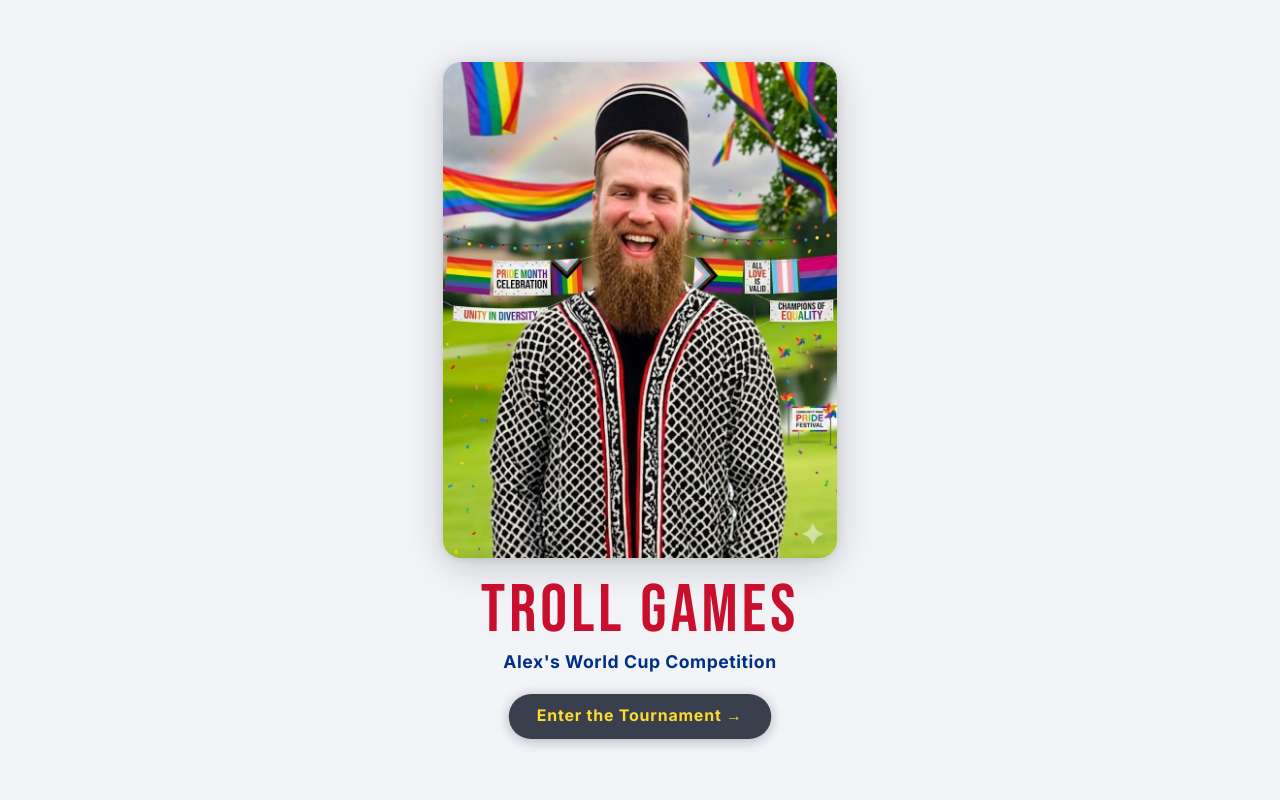
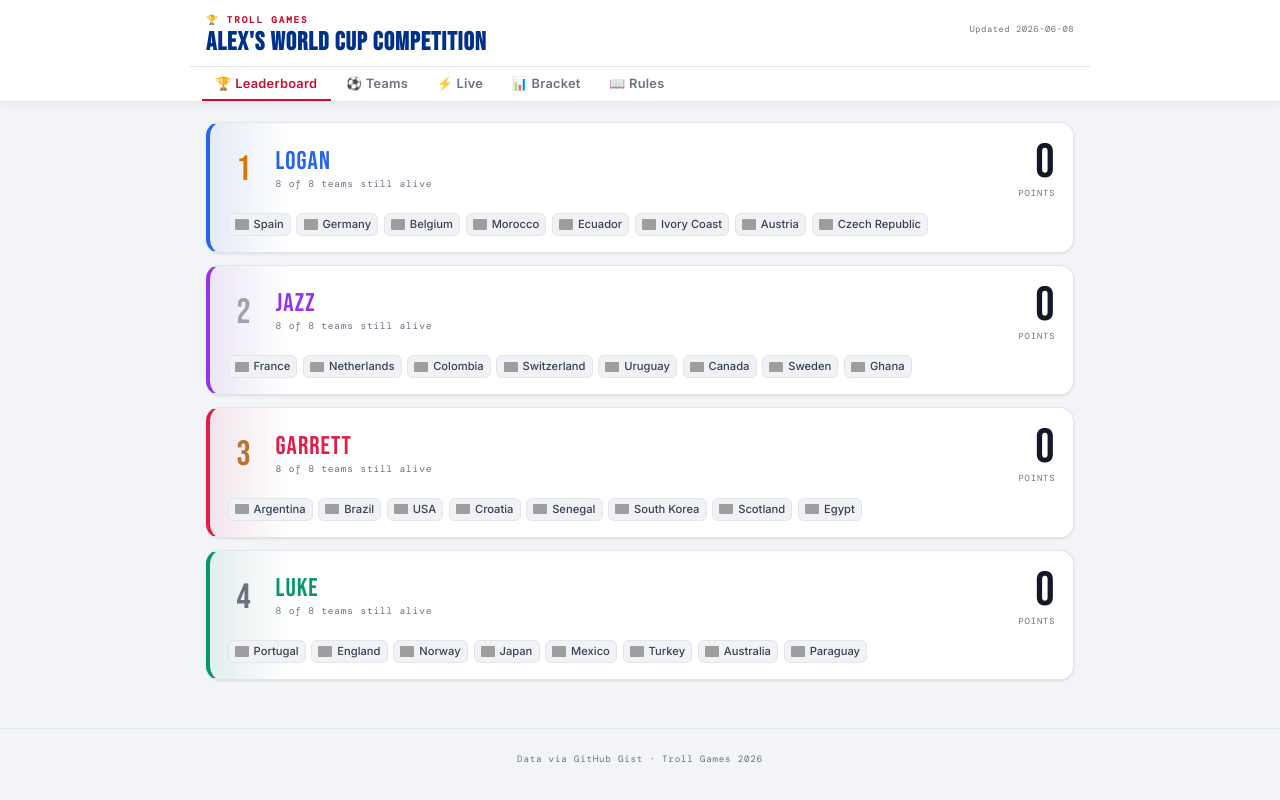
Before and after one commit to loganthein/troll-games-worldcup, a plain HTML site: page index.html in a window 1280 px wide. Drawn offline with nearby package versions, Linux system fonts and the light colour scheme; no server answers; grey boxes are pictures that could not be loaded.

Commit message:
Remove splash page, show app directly on load
Co-Authored-By: Claude Sonnet 4.6 <noreply@anthropic.com>

```diff
--- a/index.html
+++ b/index.html
@@ -12,20 +12,7 @@
 </head>
 <body>
 
-  <!-- ── Splash landing page ─────────────────────────────────────────────── -->
-  <div id="splash">
-    <div class="splash-inner">
-      <img src="Alex%20Pride.jpg" alt="Alex" class="splash-hero" />
-      <div class="splash-titles">
-        <div class="splash-tg">Troll Games</div>
-        <div class="splash-subtitle">Alex's World Cup Competition</div>
-      </div>
-      <div class="splash-enter">Enter the Tournament →</div>
-    </div>
-  </div>
-
-  <!-- ── App ────────────────────────────────────────────────────────────── -->
-  <div id="app-content" style="display:none">
+  <div id="app-content">
 
     <header class="site-header">
       <div class="header-inner">
@@ -153,15 +140,5 @@
 
   </div><!-- /#app-content -->
 
-  <script>
-    document.getElementById('splash').addEventListener('click', function () {
-      this.classList.add('splash-fade-out');
-      setTimeout(function () {
-        document.getElementById('splash').style.display = 'none';
-        document.getElementById('app-content').style.display = '';
-      }, 380);
-    });
-  </script>
-
 </body>
 </html>
--- a/style.css
+++ b/style.css
@@ -776,87 +776,3 @@ a { color: var(--navy); text-decoration: none; }
 @media (min-width: 600px) {
   .rules-wrap { grid-template-columns: 1fr 1fr; }
 }
-
-/* ── Splash ─────────────────────────────────────────────────────────────────── */
-#splash {
-  position: fixed;
-  inset: 0;
-  background: #f2f4f7;
-  display: flex;
-  align-items: center;
-  justify-content: center;
-  cursor: pointer;
-  z-index: 9999;
-  transition: opacity 0.38s ease;
-}
-
-#splash.splash-fade-out {
-  opacity: 0;
-  pointer-events: none;
-}
-
-.splash-inner {
-  display: flex;
-  flex-direction: column;
-  align-items: center;
-  gap: 1.25rem;
-  padding: 2rem 1.25rem;
-  text-align: center;
-  max-width: 480px;
-  width: 100%;
-}
-
-.splash-hero {
-  height: 62vh;
-  max-height: 520px;
-  width: auto;
-  max-width: 88vw;
-  border-radius: 18px;
-  object-fit: cover;
-  box-shadow: 0 8px 40px rgba(0,0,0,.18), 0 2px 8px rgba(0,0,0,.1);
-}
-
-.splash-titles {
-  display: flex;
-  flex-direction: column;
-  gap: 0.2rem;
-}
-
-.splash-tg {
-  font-family: 'Bebas Neue', 'Arial Narrow', sans-serif;
-  font-size: clamp(2.8rem, 10vw, 4.2rem);
-  letter-spacing: 0.06em;
-  color: #c8102e;
-  line-height: 1;
-}
-
-.splash-subtitle {
-  font-family: 'Inter', system-ui, sans-serif;
-  font-size: clamp(0.9rem, 3.5vw, 1.1rem);
-  font-weight: 700;
-  color: #003087;
-  letter-spacing: 0.03em;
-}
-
-.splash-enter {
-  font-family: 'Inter', system-ui, sans-serif;
-  font-size: 0.95rem;
-  font-weight: 700;
-  color: #ffd700;
-  background: #111827;
-  padding: 0.65em 1.75em;
-  border-radius: 999px;
-  letter-spacing: 0.05em;
-  animation: splash-pulse 2s ease-in-out infinite;
-  box-shadow: 0 2px 12px rgba(17,24,39,.35);
-}
-
-@keyframes splash-pulse {
-  0%, 100% { transform: scale(1);    opacity: 1;    }
-  50%       { transform: scale(1.05); opacity: 0.82; }
-}
-
-@media (max-width: 480px) {
-  .splash-hero { height: 52vh; }
-  .splash-inner { gap: 1rem; padding: 1.5rem 1rem; }
-}
```
